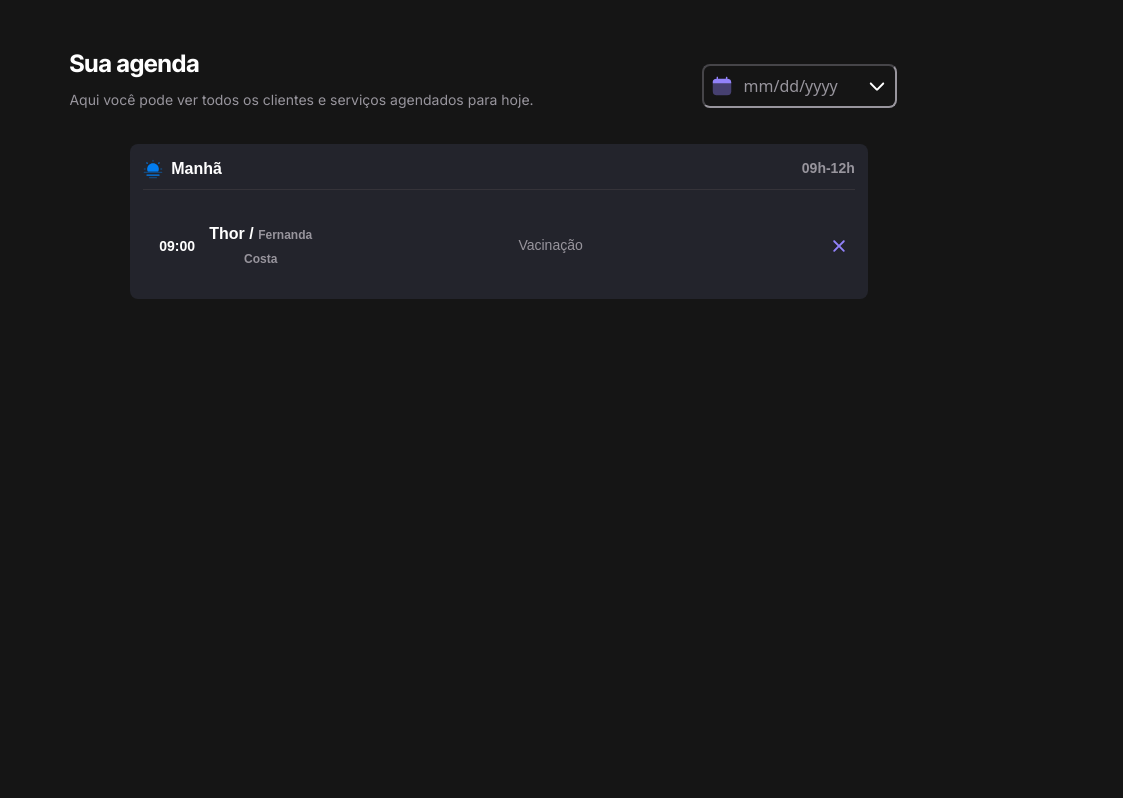
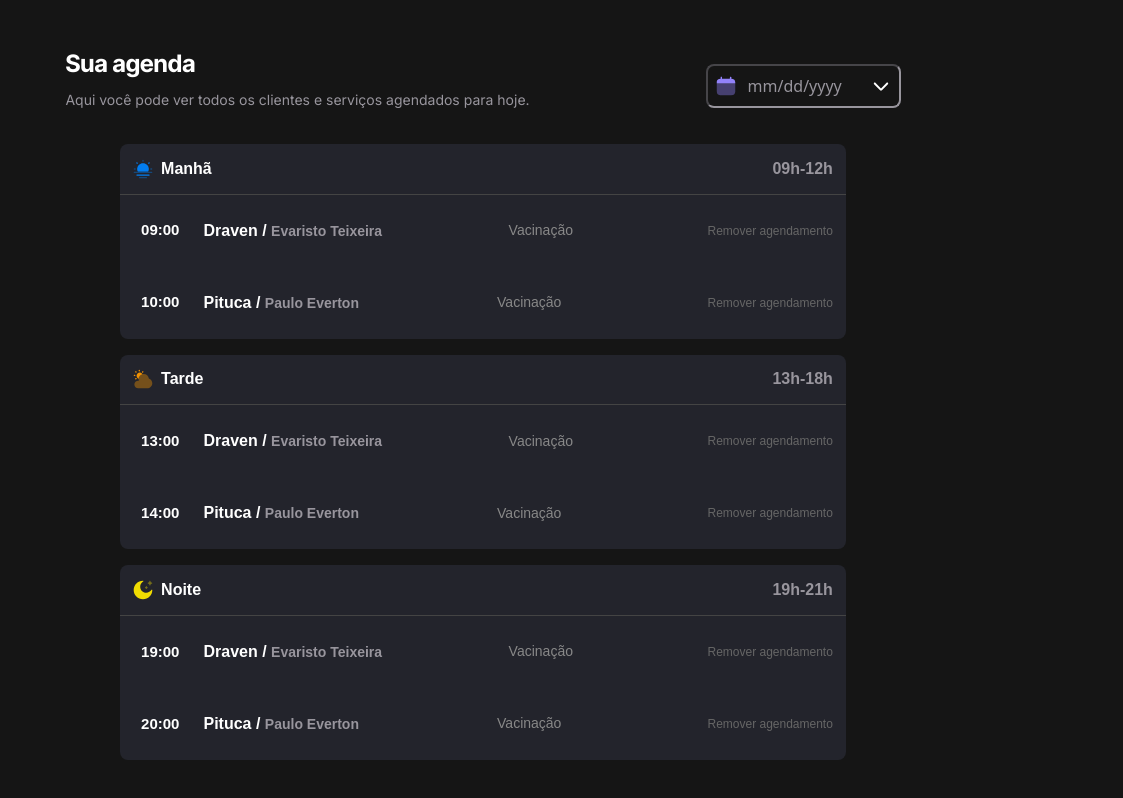
Before and after one commit to EsleySaab/Mundo-Pet, a plain HTML site: page index.html in a window 1280 px wide. Shown: the full height of the page, 157-1280 px from the left. Drawn offline with nearby package versions, Linux system fonts and the light colour scheme.

Commit message:
adding the other periods

```diff
--- a/index.html
+++ b/index.html
@@ -38,8 +38,8 @@
         </div>
       </div>
 
-      <ul class="appointment-list">
-        <li class="appointment-card">
+      <div class="appointment-container" id="morning">
+        <!-- Cabeçalho fixo -->
         <div class="appointment-time">
           <img
             src="./assets/Sun-Fog--Streamline-Solar.svg"
@@ -50,21 +50,107 @@
           <span class="time-range">09h-12h</span>
         </div>
 
-          <div class="appointment-details d-flex">
+        <!-- Lista de detalhes de agendamento -->
+        <ul class="appointment-list">
+          <li class="appointment-details d-flex">
             <span class="exact-time">09:00</span>
-            <p class="person">Thor / <span>Fernanda Costa</span></p>
+            <p class="pet">
+              Draven / <span class="owner">Evaristo Teixeira</span>
+            </p>
             <p class="description">Vacinação</p>
             <button class="remove-btn">
-              <img
-                src="/assets/Close-Small-Fill--Streamline-Rounded-Fill---Material-Symbols.svg"
-                alt="Remover"
-              />
+              <span>Remover agendamento</span>
             </button>
-          </div>
           </li>
 
-        <!-- Mais itens de agendamento (li) podem ser adicionados aqui -->
+          <!-- Exemplo de outro agendamento -->
+          <li class="appointment-details d-flex">
+            <span class="exact-time">10:00</span>
+            <p class="pet">Pituca / <span class="owner">Paulo Everton</span></p>
+            <p class="description">Vacinação</p>
+            <button class="remove-btn">
+              <span>Remover agendamento</span>
+            </button>
+          </li>
+          <!-- Adicione mais itens conforme necessário -->
         </ul>
+      </div>
+
+      <div class="appointment-container" id="afternoon">
+        <!-- Cabeçalho fixo -->
+        <div class="appointment-time">
+          <img
+            src="./assets/Cloud-Sun-4--Streamline-Solar.svg"
+            class="icon"
+            alt="Ícone"
+          />
+          <span class="period">Tarde</span>
+          <span class="time-range">13h-18h</span>
+        </div>
+
+        <!-- Lista de detalhes de agendamento -->
+        <ul class="appointment-list">
+          <li class="appointment-details d-flex">
+            <span class="exact-time">13:00</span>
+            <p class="pet">
+              Draven / <span class="owner">Evaristo Teixeira</span>
+            </p>
+            <p class="description">Vacinação</p>
+            <button class="remove-btn">
+              <span>Remover agendamento</span>
+            </button>
+          </li>
+
+          <!-- Exemplo de outro agendamento -->
+          <li class="appointment-details d-flex">
+            <span class="exact-time">14:00</span>
+            <p class="pet">Pituca / <span class="owner">Paulo Everton</span></p>
+            <p class="description">Vacinação</p>
+            <button class="remove-btn">
+              <span>Remover agendamento</span>
+            </button>
+          </li>
+          <!-- Adicione mais itens conforme necessário -->
+        </ul>
+      </div>
+
+      <div class="appointment-container" id="night">
+        <!-- Cabeçalho fixo -->
+        <div class="appointment-time">
+          <img
+            src="./assets/Moon-Stars--Streamline-Solar.svg"
+            class="icon"
+            alt="Ícone"
+          />
+          <span class="period">Noite</span>
+          <span class="time-range">19h-21h</span>
+        </div>
+
+        <!-- Lista de detalhes de agendamento -->
+        <ul class="appointment-list">
+          <li class="appointment-details d-flex">
+            <span class="exact-time">19:00</span>
+            <p class="pet">
+              Draven / <span class="owner">Evaristo Teixeira</span>
+            </p>
+            <p class="description">Vacinação</p>
+            <button class="remove-btn">
+              <span>Remover agendamento</span>
+            </button>
+          </li>
+
+          <!-- Exemplo de outro agendamento -->
+          <li class="appointment-details d-flex">
+            <span class="exact-time">20:00</span>
+            <p class="pet">Pituca / <span class="owner">Paulo Everton</span></p>
+            <p class="description">Vacinação</p>
+            <button class="remove-btn">
+              <span>Remover agendamento</span>
+            </button>
+          </li>
+          <!-- Adicione mais itens conforme necessário -->
+        </ul>
+      </div>
     </div>
   </body>
 </html>
--- a/styles/schedules.css
+++ b/styles/schedules.css
@@ -22,7 +22,7 @@
 }
 
 .date {
-  margin-left: 3.5rem;
+  margin-left: 4rem;
   margin-top: 1rem;
 }
 
@@ -47,101 +47,96 @@ input[type="date"] {
   margin: auto;
 }
 
-.appointment-card {
-  display: flex;
-  justify-content: center;
-  flex-direction: column;
+/* Contêiner principal para o cabeçalho e lista */
+.appointment-container {
   background-color: #23242c;
   border-radius: 0.5rem;
+  width: 65%;
+  margin: 1rem auto;
+  font-family: Arial, sans-serif;
+}
+
+/* Estilo do cabeçalho fixo */
+.appointment-time {
+  display: flex;
+  align-items: center;
+  font-weight: bold;
   padding: 0.8rem;
-  font-family: Arial, sans-serif;
-  color: #333;
+  border-bottom: 1px solid #444;
+  color: white;
+}
+
+.appointment-time .icon {
+  width: 20px;
+  height: 20px;
+  margin-right: 8px;
+}
+
+.appointment-time .time-range {
+  margin-left: auto;
+  color: #98959d;
+}
+
+/* Estilos da lista */
+.appointment-list {
+  list-style: none;
+  padding: 0;
+  margin: 0;
+  align-items: center;
+}
+
+.appointment-details {
+  display: flex;
+  align-items: center;
+  text-align: center;
+  padding: 0.5rem 0.8rem;
+}
+
+.exact-time {
+  font-size: 15px;
+  font-weight: bold;
+  color: white;
+  margin-right: 8px;
+  margin-left: 0.5rem;
+}
+
+.pet {
   margin-top: 1rem;
-  width: 68%;
+  font-size: 16px;
+  font-weight: bold;
+  color: #fff;
+  margin-left: 1rem;
+}
+
+.description {
+  margin-top: 1rem;
+  font-size: 14px;
+  color: #888;
   margin-left: auto;
   margin-right: auto;
 }
 
-.appointment-time {
-  display: flex;
-  align-items: center;
-  font-weight: bold;
-  margin-bottom: 2rem;
-  border-bottom: 1px solid #353339;
-  padding-bottom: 0.5rem;
-
-  & .time-range {
-    margin-left: 0.5rem;
-  }
-}
-
-.appointment-time .exact-time {
-  margin-left: auto;
-}
-
-.icon {
-  width: 20px;
-  height: 20px;
-  margin-right: 8px;
-  align-items: center;
-}
-
-.appointment-time .period {
-  font-size: 16px;
-  color: white;
-}
-
-.appointment-time .time-range {
+.owner {
+  color: #98959d;
   font-size: 14px;
-  color: #98959d;
-}
-
-.appointment-time .time-range {
-  margin-left: auto;
-}
-
-.appointment-details .exact-time {
-  font-size: 14px;
-  font-weight: bold;
-  line-height: 24px;
-  color: white;
-  margin-bottom: 1rem;
-  margin-left: 1rem;
-}
-
-.appointment-details {
-  align-items: center;
-  text-align: center;
-  justify-content: space-between;
-}
-
-.appointment-details .person {
-  font-size: 16px;
-  font-weight: bold;
-  color: white;
-  margin-right: 12rem;
-
-  & span {
-    font-size: 12px;
-    color: #98959d;
-  }
-}
-
-.appointment-details .description {
-  font-size: 14px;
-  color: #98959d;
-  margin-right: 15rem;
 }
 
 .remove-btn {
-  margin-bottom: 1rem;
   background: none;
   border: none;
-  & img {
-    width: 2rem;
-  }
+  cursor: pointer;
+  padding: 0;
+  margin-left: 8px;
+  font-size: 12px;
+  color: #666666;
 }
 
 .remove-btn:hover {
-  transform: scale(1.3);
+  color: #9282fa;
 }
+
+.appointment-details .exact-time,
+.appointment-details .person,
+.appointment-details .description {
+  display: inline-flex; /* Garante que todos os itens sejam tratados como flexíveis */
+}
```
Lines whose indentation alone changed are shown as unchanged.
